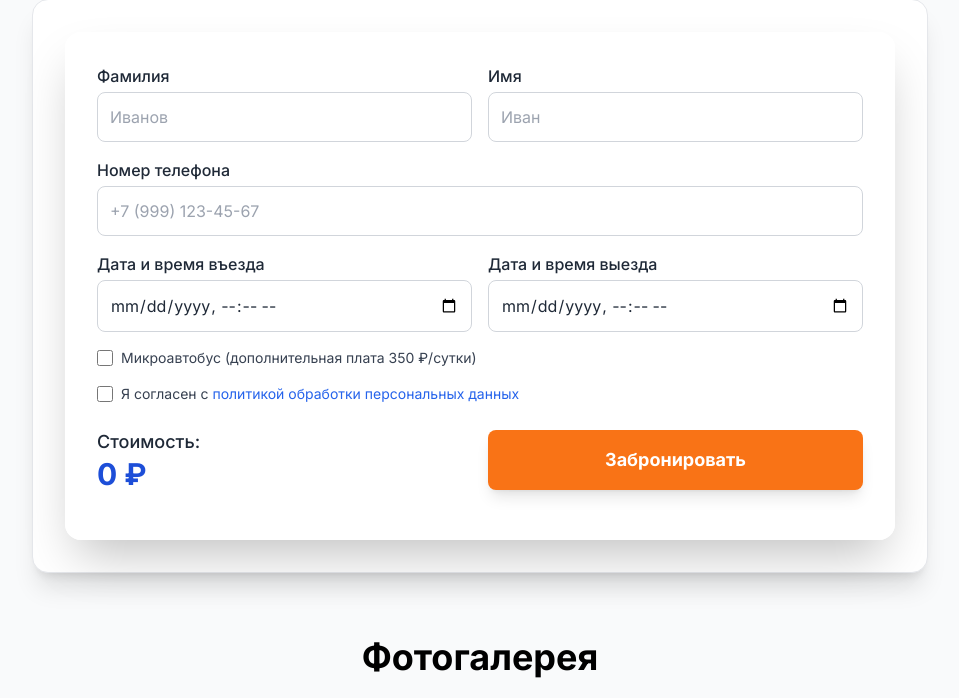
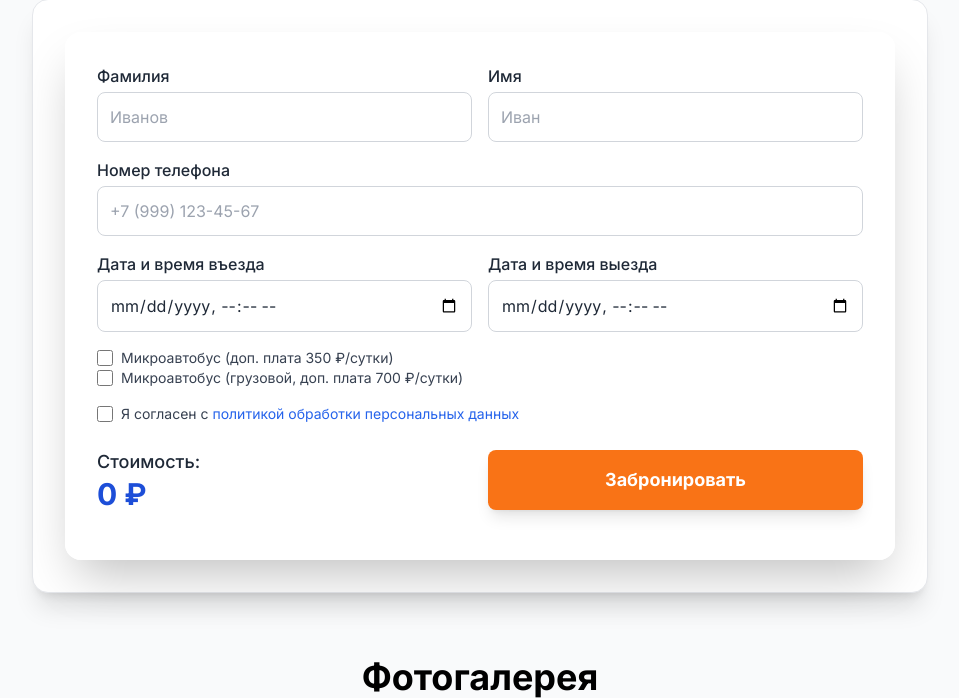
Before and after one commit to BasKIcorp/ParkingBooker, a Flask app: page / in a window 1280 px wide. Shown: the part 777-1475 px from the top of the page, without its empty margins (160-1119 px from the left). Run offline with Flask 3, Linux system fonts and the light colour scheme; data comes from the database, SQL or seed files in the repository; some libraries are stand-ins or nearby versions.

Commit message:
фиксы прайсов

```diff
--- a/templates/index.html
+++ b/templates/index.html
@@ -312,7 +312,14 @@
                                     <input type="checkbox" id="minibus" name="minibus"
                                         class="h-4 w-4 text-blue-600 border-gray-300 rounded focus:ring-blue-500">
                                     <label for="minibus" class="ml-2 block text-sm text-gray-700">
-                                        Микроавтобус (дополнительная плата 350 ₽/сутки)
+                                        Микроавтобус (доп. плата 350 ₽/сутки)
+                                    </label>
+                                </div>
+                                <div class="flex items-center">
+                                    <input type="checkbox" id="minibus-heavy" name="minibus-heavy"
+                                        class="h-4 w-4 text-blue-600 border-gray-300 rounded focus:ring-blue-500">
+                                    <label for="minibus-heavy" class="ml-2 block text-sm text-gray-700">
+                                        Микроавтобус (грузовой, доп. плата 700 ₽/сутки)
                                     </label>
                                 </div>
                             </div>
@@ -833,6 +840,7 @@
         const firstNameInput = document.getElementById('first-name');
         const phoneInput = document.getElementById('phone');
         const minibusCheckbox = document.getElementById('minibus');
+        const minibusHeavyCheckbox = document.getElementById('minibus-heavy');
 
         const now = new Date();
         now.setMinutes(now.getMinutes() - now.getTimezoneOffset());
@@ -859,9 +867,9 @@
             const end = new Date(dateOut);
 
             if (end.getHours() === 0 && end.getMinutes() === 0 && end.getSeconds() === 0 && end.getMilliseconds() === 0) {
-                 if (end.getTime() > start.getTime()) {
+                if (end.getTime() > start.getTime()) {
                     end.setTime(end.getTime() - 1);
-                 }
+                }
             }
             end.setHours(0, 0, 0, 0);
 
@@ -872,6 +880,7 @@
             const TARIFF_STANDARD = 300;
             const TARIFF_LONG_TERM = 150;
             const MINIMUM_PRICE = 900;
+            const MINIBUS_HEAVY_SURCHARGE = 750;
             const MINIBUS_SURCHARGE = 350;
             const MINIMUM_DAYS_FOR_MIN_PRICE = 2;
 
@@ -883,11 +892,14 @@
             }
 
             if (diffDays <= MINIMUM_DAYS_FOR_MIN_PRICE && totalPrice < MINIMUM_PRICE) {
-                 totalPrice = MINIMUM_PRICE;
+                totalPrice = MINIMUM_PRICE;
             }
 
             if (minibusCheckbox.checked) {
                 totalPrice += diffDays * MINIBUS_SURCHARGE;
+            }
+            if (minibusHeavyCheckbox.checked) {
+                totalPrice += diffDays * MINIBUS_HEAVY_SURCHARGE;
             }
 
             calculatedPrice = totalPrice;
```
